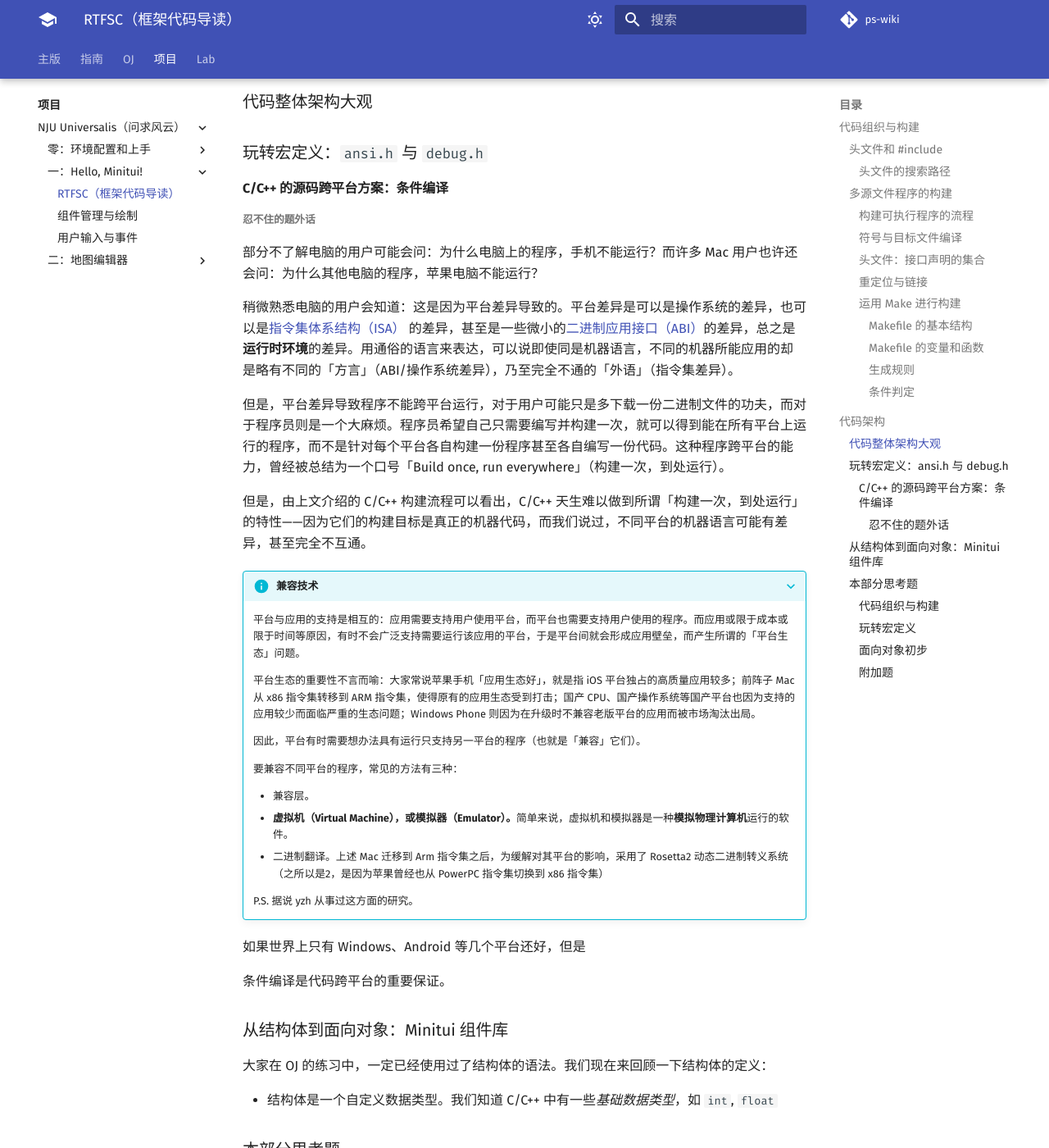
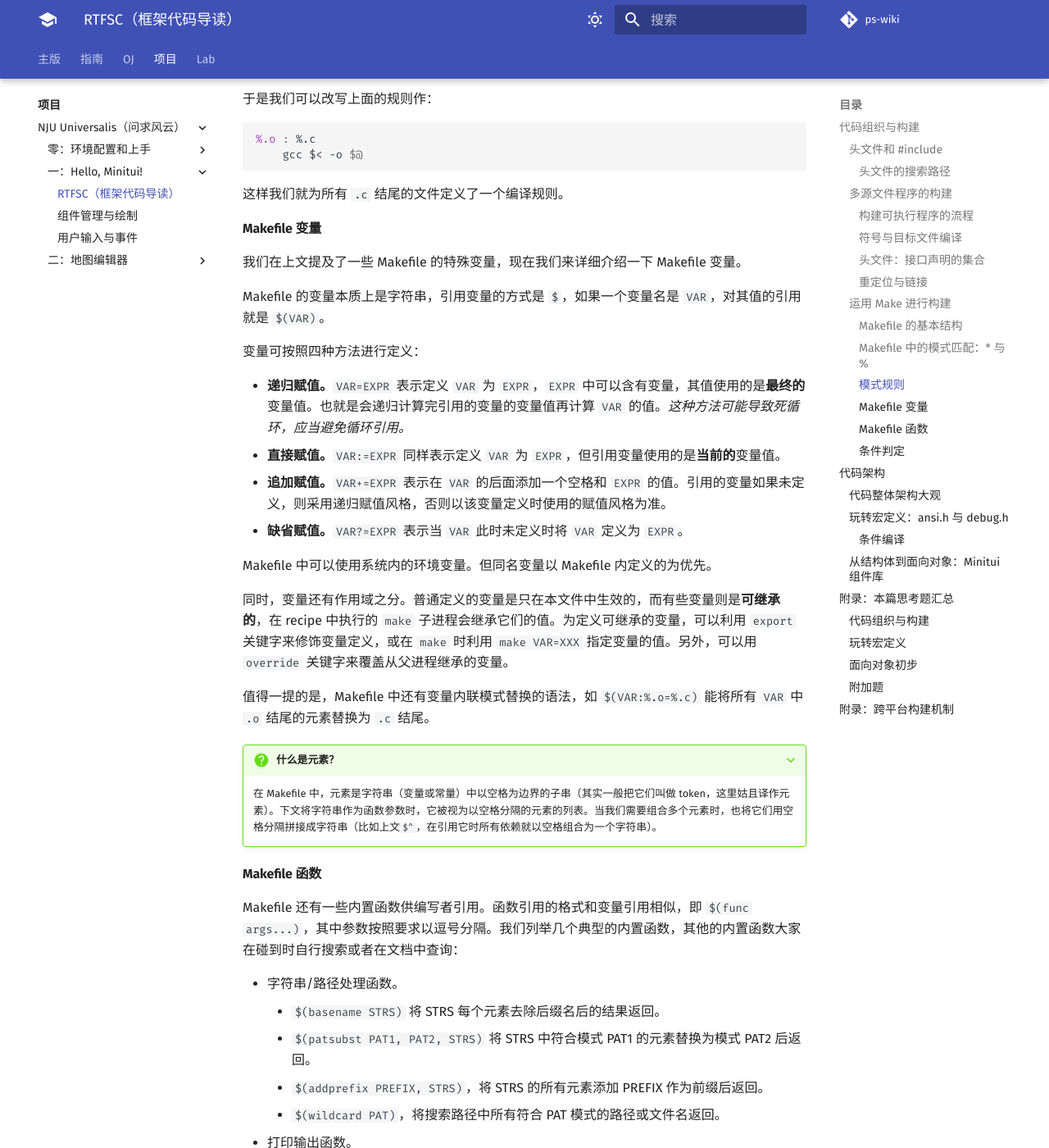
Before and after one commit to PS2023-programming/ps-wiki, an MkDocs documentation site: the page built from docs/program/ps1/1/learn_program.md, in a window 1280 px wide and 1400 px high, scrolled down 7510 px. Shown: the whole window at 82% size. Built offline with MkDocs 1.6.1 and Material for MkDocs 9.7.7, drawn with Linux system fonts in a browser that asks for light colours; comment, search, counter and statistics services are not loaded; some of the changed text lies outside the part shown.

Commit message:
upd learn-program

````diff
--- a/docs/program/ps1/1/learn_program.md
+++ b/docs/program/ps1/1/learn_program.md
@@ -175,7 +175,7 @@ int main() {
 
     假设 `make` 不存在，你应该如何构建整个项目呢？既然你已经了解了项目构建的流程了，不妨动手试试看。
 
-#### 运用 Make 进行构建
+### 运用 Make 进行构建
 
 一条条手动运行构建项目的命令既麻烦又容易出错。我们在[第零阶段](../../0/complete_shell)介绍了可用于构建的自动化工具 Make 来帮我们解决这一难题。在学习了构建项目的流程之后，现在我们进一步学习如何利用 Make 来自动化构建项目。
 
@@ -183,7 +183,7 @@ int main() {
 
 我们接下来简要介绍一下编写 Makefile 的基础知识。
 
-##### Makefile 的基本结构
+#### Makefile 的基本结构
 
 我们首先介绍 Makefile 中的几个核心概念：
 
@@ -191,7 +191,7 @@ int main() {
 + **依赖（prerequisites）。**表示目标所依赖的文件（可以是其他目标）。
 + **制法（recipe）。**表示生成一个目标需要执行的命令。
 
-以上三部分合起来描述了目标及目标的生成方法，并构成了 Makefile 的一个基本执行单元，格式如下：
+以上三部分合起来描述了目标及目标的生成方法，并构成了 Makefile 的一个基本执行单元（本文称其为「规则」），格式如下：
 
 ```makefile
 target ... : prerequisites ...
@@ -207,43 +207,106 @@ Makefile 生成一个目标时，会先检查依赖是否存在，或者是需
 
 Makefile 中还可以定义所谓的**伪目标**。伪目标的目标名并不是真正的文件，而只是一个*操作名*，它被 Makefile 生成时不会产生对应的目标文件，只会执行对应的制法。Makefile 会试图自动识别哪些目标是伪目标，你也可以用 `.PHONY: targets` 来指定。
 
+???+ info "附加依赖"
+    Makefile 的语法很灵活。你可以在定义一个规则的前后为目标添加其它依赖。语法形如 `target ... : prerequisites ...`，不需要添加 `recipe`。
+
 ???+ example "结合实际"
     试试阅读项目的 Makefile，你发现了哪些目标？这些目标的依赖关系是怎样的？哪些目标是伪目标？
 
     你现在可能还看不懂部分 `$(OBJ)` 之类的变量名，可以暂时跳过它们。
 
-##### Makefile 的变量和函数
+#### Makefile 中的模式匹配：`*` 与 `%`
 
-为了增加灵活性及便利性，Makefile 还提供了变量和函数供编程者利用。Makefile 的变量本质上是字符串，引用变量的方式是 `$`，如果一个变量名是 `VAR`，对其值的引用就是 `$(VAR)`。
+大家也许在理论课堂上已经学过了正则表达式或类似的模式匹配机制。模式匹配能令我们利用计算机迅速筛选出一类符合要求的字符串。
 
-它按照三种方法进行定义：
+最常用的模式匹配方法是利用通配符来匹配：一个通配符可以匹配空串或任意大小的串，也即「通用匹配」，相当于[正则表达式](https://www.runoob.com/regexp/regexp-tutorial.html)中的 `.*`。在多数场景中，通配符是 `*`，可以试试在项目根目录执行 `echo minitui/include/*.h`，感受一下通配符的作用。
 
-+ 递归赋值。`VAR=EXPR` 表示定义 `VAR` 为 `EXPR`，`EXPR` 中可以含有变量，其值使用的是**最终的**变量值。也就是会递归计算完引用的变量的变量值再计算 `VAR` 的值。*这种方法可能导致死循环，应当避免循环引用。*
-+ 直接赋值。`VAR:=EXPR` 同样表示定义 `VAR` 为 `EXPR`，但引用变量使用的是**当前的**变量值。
-+ 追加赋值。`VAR+=EXPR` 表示在 `VAR` 的后面添加一个空格和 `EXPR` 的值。引用的变量如果未定义，则采用递归赋值风格，否则以该变量定义时使用的赋值风格为准。
+而在 Makefile 中，通配符是 `%` 或 `*`。其中，`%` 是一个「对应」的通配符——在同一上下文中，`%` 匹配一次后，后续出现的 `%` 代表着和第一个 `%` 相同的值。于是，后续多个含有 `%` 的模式就像是一种以通配字符串为词根的「派生模式」。
+
+上述模式能方便地用于进行**模式替换**（将匹配串替换为某一派生串）和**模式规则定义**（一种为某一模式的目标批量定义规则的方法，其中依赖由目标的派生串指定）。我们会在后面提及它们。
+
+#### 模式规则
+
+Makefile 具有为同一模式的文件批量类似的规则的功能，我们将其称为模式规则。模式规则利用 `%` 通配符匹配某一规则的目标，然后对它进行派生以得到依赖列表。举个简单的例子，我们希望将所有的 `.c` 文件编译为同目录下的同名 `.o` 文件，于是我们可以写出这样的模式规则：
+
+```Makefile
+%.o : %.c
+    gcc %.c -o %.o
+```
+
+然而很遗憾，以上规则并不能运作，因为 Make 不会将 Recipe 中的 `%` 进行替换，要在 Recipe 中引用目标名、依赖名、「词根」等，我们必须引入所谓**特殊变量**，以下是一些常用的特殊变量：
+
++ `$@`：目标。
++ `$<`：第一个依赖。
++ `$^`：所有的依赖（去重）。
++ `$+`：所有的依赖（不去重）。
++ `$?`: 所有比目标更新的依赖。
++ `$*`: 「词根」，即 `%` 匹配的字符串。
+
+于是我们可以改写上面的规则作：
+
+```makefile
+%.o : %.c
+    gcc $< -o $@
+```
+
+这样我们就为所有 `.c` 结尾的文件定义了一个编译规则。
+
+#### Makefile 变量
+
+我们在上文提及了一些 Makefile 的特殊变量，现在我们来详细介绍一下 Makefile 变量。
+
+Makefile 的变量本质上是字符串，引用变量的方式是 `$`，如果一个变量名是 `VAR`，对其值的引用就是 `$(VAR)`。
+
+变量可按照四种方法进行定义：
+
++ **递归赋值。**`VAR=EXPR` 表示定义 `VAR` 为 `EXPR`，`EXPR` 中可以含有变量，其值使用的是**最终的**变量值。也就是会递归计算完引用的变量的变量值再计算 `VAR` 的值。*这种方法可能导致死循环，应当避免循环引用。*
++ **直接赋值。**`VAR:=EXPR` 同样表示定义 `VAR` 为 `EXPR`，但引用变量使用的是**当前的**变量值。
++ **追加赋值。**`VAR+=EXPR` 表示在 `VAR` 的后面添加一个空格和 `EXPR` 的值。引用的变量如果未定义，则采用递归赋值风格，否则以该变量定义时使用的赋值风格为准。
++ **缺省赋值。**`VAR?=EXPR` 表示当 `VAR` 此时未定义时将 `VAR` 定义为 `EXPR`。
 
 Makefile 中可以使用系统内的环境变量。但同名变量以 Makefile 内定义的为优先。
 
-变量还有一些特殊规则，比如模式替换 `$(VAR:%.o=%.c)` 表示将所有 `.o` 结尾的子串替换为 `.c` 结尾。
+同时，变量还有作用域之分。普通定义的变量是只在本文件中生效的，而有些变量则是**可继承的**，在 recipe 中执行的 `make` 子进程会继承它们的值。为定义可继承的变量，可以利用 `export` 关键字来修饰变量定义，或在 `make` 时利用 `make VAR=XXX` 指定变量的值。另外，可以用 `override` 关键字来覆盖从父进程继承的变量。
 
-???+ info "通配符的使用"
-    大家也许在理论课堂上已经学过了正则表达式或类似的模式匹配机制。模式匹配能令我们利用计算机迅速筛选出一类符合要求的字符串。而最常见和最广受支持的模式匹配机制就是通配符机制：一个通配符可以匹配空串或任意大小的串，也即「通用匹配」，相当于[正则表达式](https://www.runoob.com/regexp/regexp-tutorial.html)中的 `.*`。常见的通配符是 `*`，可以试试在项目根目录执行 `echo minitui/include/*.h`，感受一下通配符的作用。
+值得一提的是，Makefile 中还有变量内联模式替换的语法，如 `$(VAR:%.o=%.c)` 能将所有 `VAR` 中 `.o` 结尾的元素替换为 `.c` 结尾。
 
-    而在 Makefile 中，通配符则是 `%`。不过 Makefile 要求在同一命令或目标-依赖关系中，`%` 所匹配的字符串的是一样的。
+???+ question "什么是元素？"
+    在 Makefile 中，元素是字符串（变量或常量）中以空格为边界的子串（其实一般把它们叫做 token，这里姑且译作元素）。下文将字符串作为函数参数时，它被视为以空格分隔的元素的列表。当我们需要组合多个元素时，也将它们用空格分隔拼接成字符串（比如上文`$^`，在引用它时所有依赖就以空格组合为一个字符串）。
+
+#### Makefile 函数
+
+Makefile 还有一些内置函数供编写者引用。函数引用的格式和变量引用相似，即 `$(func args...)`，其中参数按照要求以逗号分隔。我们列举几个典型的内置函数，其他的内置函数大家在碰到时自行搜索或者在文档中查询：
+
++ 字符串/路径处理函数。
+    - `$(basename STRS)` 将 STRS 每个元素去除后缀名后的结果返回。
+    - `$(patsubst PAT1, PAT2, STRS)` 将 STRS 中符合模式 PAT1 的元素替换为模式 PAT2 后返回。
+    - `$(addprefix PREFIX, STRS)`，将 STRS 的所有元素添加 PREFIX 作为前缀后返回。
+    - `$(wildcard PAT)`，将搜索路径中所有符合 PAT 模式的路径或文件名返回。
++ 打印输出函数。
+    - `$(error MSG)`。
+    - `$(warning MSG)`。
+    - `$(echo MSG)`。
++ Shell 调用函数。
+    - `$(shell cmd)`，执行 `cmd` 对应的 Shell 命令，并将其输出的内容返回。
+    <br />*注意命令中的 `$` 需用 `$$` 转义。*
+
+??? example "结合实际"
+    阅读项目代码
+
+#### 条件判定
+
+Makefile 具有利用变量进行条件判断的功能。
 
 
-
-##### 生成规则
-
-##### 条件判定
+???+ example "结合实际"
+    阅读项目 Makefile 中的条件判断语句，你觉得它们起到了什么功能？
 
 ???+ note "进一步学习"
     要进一步了解 Makefile 的编写和 Make 的使用，可以参考两样资料。
 
     + [GNU make 官方文档](https://www.gnu.org/software/make/manual/make.html)。这里有对于 Make 和 Makefile 用法和规范的最详尽和权威的描述。
     + [跟我一起写 Makefile](../../../../files/Makefile.pdf)。这是一个初学者友好，循序渐进的中文教程。上文介绍 Makefile 的内容也参考了此教程。*该教程的作者[陈皓](https://coolshell.cn/haoel/)于 2023 年 5 月猝然去世。R. I. P.*。
-
-#####
 
 
 ## 代码架构
@@ -252,9 +315,76 @@ Makefile 中可以使用系统内的环境变量。但同名变量以 Makefile
 
 ### 玩转宏定义：`ansi.h` 与 `debug.h`
 
-#### C/C++ 的源码跨平台方案：条件编译
+#### 条件编译
 
-##### 忍不住的题外话
+条件编译是代码跨平台的重要保证。
+
+### 从结构体到面向对象：Minitui 组件库
+
+大家在 OJ 的练习中，一定已经使用过了结构体的语法。我们现在来回顾一下结构体的定义：
+
++ 结构体是一个自定义数据类型。我们知道 C/C++ 中有一些*基础数据类型*，如 `int`, `float`
+
+
+## 附录：本篇思考题汇总
+
+### 代码组织与构建
+
++ 假设现欲添加一个名为 `glob_value` 的 `int` 类型全局变量，并要求源代码通过包含一个头文件 `glob_value.h` 就可以访问该变量，`glob_value.h` 里应该如何写？源代码应该作何修改（可以添加新文件）？
++ 指出 `Makefile` 中 `CXXFLAGS` 变量最终的值。假设要为游戏的所有源代码文件增加一个 `common/include` 的 `#include` 搜索路径，应该如何修改 `Makefile` （当然，你不要真的修改 `Makefile`）？
++ `ansi.h` 并未被 `Makefile` 文件中的代码指定为任何目标的依赖，本身也没有被指定为目标。为什么在修改 `ansi.h` 后，执行 `make compile` 会导致部分源代码被重新编译？或者说，`Makefile` 是如何识别头文件依赖的？你的回答应该尽可能详细。
+<br />提示：查看编译后 `build` 目录下的 `*.d` 文件，并查阅 `g++` 中 `-MMD` 命令的作用。
+
+### 玩转宏定义
+
++ `"\033[?1049h"` 可以启用所谓的备用缓冲区。请用 `ansi.h` 中定义的宏写出启用备用缓冲区的代码，你的代码应该尽可能短。
++ 解释 `## __VA_ARGS__` 的意思。为什么 `debug.h` 中使用 `## __VA_ARGS__` 而不是 `__VA_ARGS__` ？
++ 假设现欲兼容 MacOS，原来的条件编译代码可以写为：
+```cpp
+#ifdef _WIN64
+// some code functions in Windows
+#else
+// some code functions in Linux
+#endif
+```
+兼容 MacOS 后，条件编译代码应该写作什么形式？
+
+### 面向对象初步
+
++ 列出 `mainscr` 类的所有成员变量和函数，并分别指出它们是被继承关系上的哪个类定义的。如果是虚函数，分别指出该虚函最初继承自哪个抽象类，并是在哪个类被实现的？
++ 菱形继承和虚继承是 C++ 继承机制中最麻烦的一环，容易产生错综复杂，难以理清的编译问题。上网查询资料，哪些面向对象的高级语言对此进行了改进？进行了什么改进？
+
+### 附加题
+
++ 学习 `sed`。`Makefile` 编译 `%.cpp` 时采用了如下规则：
+```makefile
+$(BUILD_DIR)/%.o : %.cpp
+    # ...
+    @sed -i 's/[A-Z]:\//\/\l&/g' $(patsubst %.o, %.d, $@)
+    @sed -i 's/:\//\//g' $(patsubst %.o, %.d, $@)
+```
+请问这两行 `sed` 命令目的为何？<br />学习 `cygpath` 命令的使用，请给出一种更好的达成前述目的的方案。
+
+
+<!-- +（面向对象初步）现有一个基类 `Foo` 及其派生类 `Bar`，我们有如下代码：
+```cpp
+struct Foo {
+    // some code
+    const char *instanceOf() const {
+        return "Foo";
+    }
+};
+struct Bar {
+    //some code
+    const char *instanceof() const {
+        return "Bar";
+    }
+}
+``` -->
+<!-- +（面向对象初步，开放题）如果有两个类 B、C 继承了 A，同时又有一个类 D 继承了 B、C，你觉得会引发什么问题？你觉得这体现出了继承机制的什么缺陷？上网查询资料，其他面向对象的高级语言对此进行了什么改进？ -->
+
+## 附录：跨平台构建机制
+
 
 部分不了解电脑的用户可能会问：为什么电脑上的程序，手机不能运行？而许多 Mac 用户也许还会问：为什么其他电脑的程序，苹果电脑不能运行？
 
@@ -282,70 +412,3 @@ Makefile 中可以使用系统内的环境变量。但同名变量以 Makefile
 
 
 如果世界上只有 Windows、Android 等几个平台还好，但是
-
-
-条件编译是代码跨平台的重要保证。
-
-### 从结构体到面向对象：Minitui 组件库
-
-大家在 OJ 的练习中，一定已经使用过了结构体的语法。我们现在来回顾一下结构体的定义：
-
-+ 结构体是一个自定义数据类型。我们知道 C/C++ 中有一些*基础数据类型*，如 `int`, `float`
-
-
-### 本部分思考题
-
-#### 代码组织与构建
-
-+ 假设现欲添加一个名为 `glob_value` 的 `int` 类型全局变量，并要求源代码通过包含一个头文件 `glob_value.h` 就可以访问该变量，`glob_value.h` 里应该如何写？源代码应该作何修改（可以添加新文件）？
-+ 指出 `Makefile` 中 `CXXFLAGS` 变量最终的值。假设要为游戏的所有源代码文件增加一个 `common/include` 的 `#include` 搜索路径，应该如何修改 `Makefile` （当然，你不要真的修改 `Makefile`）？
-+ `ansi.h` 并未被 `Makefile` 文件中的代码指定为任何目标的依赖，本身也没有被指定为目标。为什么在修改 `ansi.h` 后，执行 `make compile` 会导致部分源代码被重新编译？或者说，`Makefile` 是如何识别头文件依赖的？你的回答应该尽可能详细。
-<br />提示：查看编译后 `build` 目录下的 `*.d` 文件，并查阅 `g++` 中 `-MMD` 命令的作用。
-
-#### 玩转宏定义
-
-+ `"\033[?1049h"` 可以启用所谓的备用缓冲区。请用 `ansi.h` 中定义的宏写出启用备用缓冲区的代码，你的代码应该尽可能短。
-+ 解释 `## __VA_ARGS__` 的意思。为什么 `debug.h` 中使用 `## __VA_ARGS__` 而不是 `__VA_ARGS__` ？
-+ 假设现欲兼容 MacOS，原来的条件编译代码可以写为：
-```cpp
-#ifdef _WIN64
-// some code functions in Windows
-#else
-// some code functions in Linux
-#endif
-```
-兼容 MacOS 后，条件编译代码应该写作什么形式？
-
-#### 面向对象初步
-
-+ 列出 `mainscr` 类的所有成员变量和函数，并分别指出它们是被继承关系上的哪个类定义的。如果是虚函数，分别指出该虚函最初继承自哪个抽象类，并是在哪个类被实现的？
-+ 菱形继承和虚继承是 C++ 继承机制中最麻烦的一环，容易产生错综复杂，难以理清的编译问题。上网查询资料，哪些面向对象的高级语言对此进行了改进？进行了什么改进？
-
-#### 附加题
-
-+ 学习 `sed`。`Makefile` 编译 `%.cpp` 时采用了如下规则：
-```makefile
-$(BUILD_DIR)/%.o : %.cpp
-    # ...
-    @sed -i 's/[A-Z]:\//\/\l&/g' $(patsubst %.o, %.d, $@)
-    @sed -i 's/:\//\//g' $(patsubst %.o, %.d, $@)
-```
-请问这两行 `sed` 命令目的为何？<br />学习 `cygpath` 命令的使用，请给出一种更好的达成前述目的的方案。
-
-
-<!-- +（面向对象初步）现有一个基类 `Foo` 及其派生类 `Bar`，我们有如下代码：
-```cpp
-struct Foo {
-    // some code
-    const char *instanceOf() const {
-        return "Foo";
-    }
-};
-struct Bar {
-    //some code
-    const char *instanceof() const {
-        return "Bar";
-    }
-}
-``` -->
-<!-- +（面向对象初步，开放题）如果有两个类 B、C 继承了 A，同时又有一个类 D 继承了 B、C，你觉得会引发什么问题？你觉得这体现出了继承机制的什么缺陷？上网查询资料，其他面向对象的高级语言对此进行了什么改进？ -->
````
Also changed, not shown: 1 other file.
